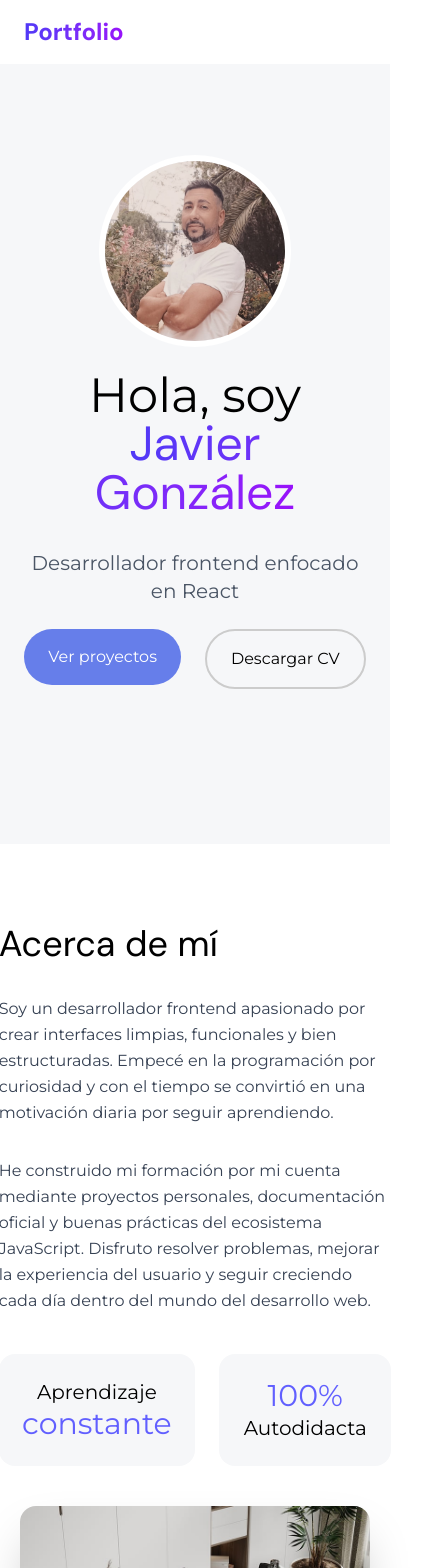
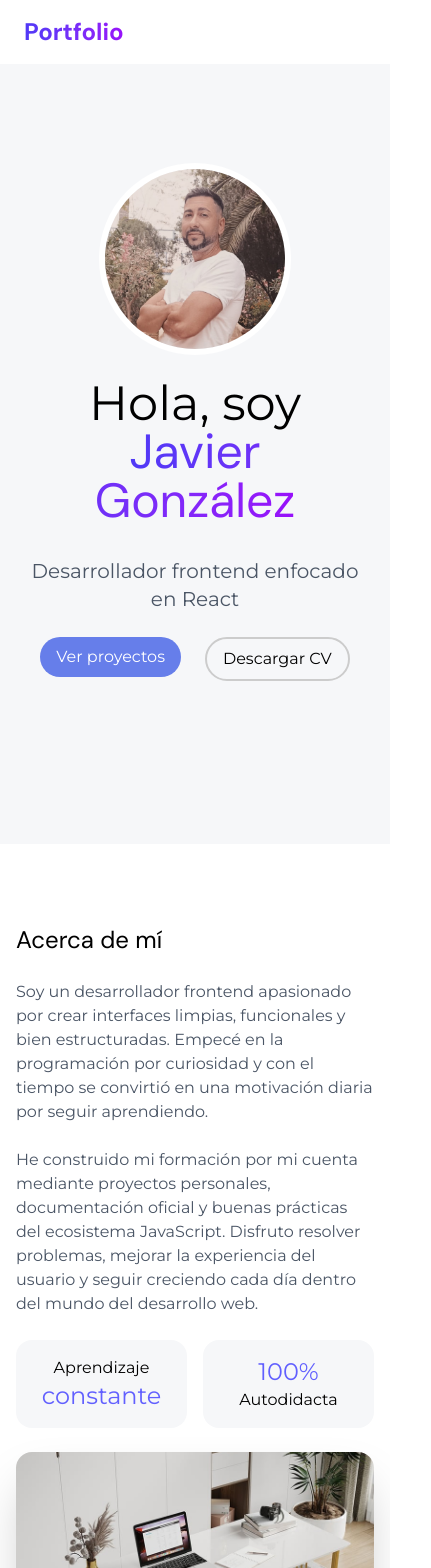
Before and after one commit to JaviFrost8/portfoliov2, a Next.js app: page / in a window 390 px wide. Shown: the top 1568 px of the page, 431 px wide, since content can reach past the window. Built offline with nearby package versions, Linux system fonts and the light colour scheme.

Commit message:
fix: Responsive corregido

```diff
--- a/app/components/Acerca.tsx
+++ b/app/components/Acerca.tsx
@@ -5,46 +5,48 @@ export const Acerca = () => {
   return (
     <section
       id="acerca"
-      className="flex py-20 min-h-[80vh] items-center justify-center"
+      className="flex w-full overflow-hidden py-20 min-h-[80vh] items-center justify-center"
     >
-      <div className="flex flex-col items-center lg:flex-row md:mt-20 gap-10 px-10 md:px-20 lg:px-56">
-        <div className="flex flex-col justify-center lg:w-1/2">
-          <h1 className="font-dm-sans mb-8 text-4xl md:text-7xl">
+      <div className="flex flex-col xl:flex-row px-4 xl:px-48">
+        <div className="flex flex-col justify-center xl:w-1/2 md:p-10">
+          <h1 className="font-dm-sans text-2xl md:text-4xl xl:text-7xl lg:mb-8 pb-6">
             Acerca de mí
           </h1>
-          <p className="font-montserrat leading-relaxed md:text-xl text-gray-700 mb-8">
+          <p className="font-montserrat mb-6 text-gray-600 md:text-2xl">
             Soy un desarrollador frontend apasionado por crear interfaces
             limpias, funcionales y bien estructuradas. Empecé en la programación
             por curiosidad y con el tiempo se convirtió en una motivación diaria
             por seguir aprendiendo.
           </p>
-          <p className="font-montserrat leading-relaxed md:text-xl text-gray-700">
+          <p className="font-montserrat text-gray-600 md:text-2xl">
             He construido mi formación por mi cuenta mediante proyectos
             personales, documentación oficial y buenas prácticas del ecosistema
             JavaScript. Disfruto resolver problemas, mejorar la experiencia del
             usuario y seguir creciendo cada día dentro del mundo del desarrollo
             web.
           </p>
-          <div className="flex w-full gap-6 md:gap-14 mt-10">
-            <div className="flex flex-col items-center justify-center w-1/2 p-6 md:p-10 bg-[#F6F7F9] rounded-2xl">
-              <p className="font-montserrat text-xl">Aprendizaje</p>
-              <p className="font-montserrat text-3xl  text-indigo-500">
+          <div className="flex justify-center items-center my-6 gap-4 md:mt-10">
+            <div className="flex flex-col justify-center items-center p-4 lg:py-10 bg-[#F6F7F9] rounded-2xl w-1/2">
+              <p className="font-montserrat md:text-xl">Aprendizaje</p>
+              <p className="font-montserrat text-2xl md:text-3xl text-indigo-500">
                 constante
               </p>
             </div>
-            <div className="flex flex-col items-center justify-center w-1/2 p-6 md:p-10 bg-[#F6F7F9] rounded-2xl">
-              <p className="font-montserrat text-3xl text-indigo-500">100%</p>
-              <p className="font-montserrat text-xl">Autodidacta</p>
+            <div className="flex flex-col justify-center items-center p-4 lg:py-10 bg-[#F6F7F9] rounded-2xl w-1/2">
+              <p className="font-montserrat text-2xl md:text-3xl text-indigo-500">
+                100%
+              </p>
+              <p className="font-montserrat md:text-xl">Autodidacta</p>
             </div>
           </div>
         </div>
-        <div className="flex justify-center md:w-1/2">
+        <div className="flex justify-center items-center xl:w-1/2">
           <Image
             src="/escritorio.jpg"
             alt="escritorio"
             width="600"
             height="600"
-            className="rounded-2xl w-full max-h-[350px] md:max-h-[600px] object-cover shadow-2xl "
+            className="rounded-2xl w-full max-h-[350px] md:max-h-[450px] lg:max-h-[600px] md:object-top object-cover shadow-2xl"
           />
         </div>
       </div>
--- a/app/components/Inicio.tsx
+++ b/app/components/Inicio.tsx
@@ -1,5 +1,4 @@
 import Image from 'next/image';
-import React from 'react';
 
 export const Inicio = () => {
   return (
@@ -28,13 +27,13 @@ export const Inicio = () => {
         Desarrollador frontend enfocado en React
       </p>
 
-      <div className="flex gap-6 md:gap-10 mt-6 md:mt-10 font-montserrat">
+      <div className="flex sm:flex-row md:flex-row gap-6 md:gap-10 mt-6 md:mt-10 font-montserrat">
         <a href="#proyectos">
-          <button className="px-6 py-4 bg-[#667EEA] text-white rounded-4xl cursor-pointer hover:bg-[#667EEA]/80 hover:shadow-lg transition-all duration-300">
+          <button className="px-4 py-2 md:px-6 md:py-4 bg-[#667EEA] text-white rounded-4xl cursor-pointer hover:bg-[#667EEA]/80 hover:shadow-lg transition-all duration-300">
             Ver proyectos
           </button>
         </a>
-        <button className="px-6 py-4 rounded-4xl cursor-pointer border-2 border-[#ccc] hover:border-[#667EEA] hover:text-[#667EEA] transition-all duration-300">
+        <button className="px-4 py-2 md:px-6 md:py-4 rounded-4xl cursor-pointer border-2 border-[#ccc] hover:border-[#667EEA] hover:text-[#667EEA] transition-all duration-300">
           Descargar CV
         </button>
       </div>
--- a/app/globals.css
+++ b/app/globals.css
@@ -21,3 +21,10 @@
 html {
   scroll-behavior: smooth;
 }
+
+html,
+body {
+  width: 100%;
+  max-width: 100%;
+  overflow-x: hidden;
+}
--- a/app/layout.tsx
+++ b/app/layout.tsx
@@ -29,6 +29,9 @@ export default function RootLayout({
 }>) {
   return (
     <html lang="es">
+      <head>
+        <meta name="viewport" content="width=device-width, initial-scale=1" />
+      </head>
       <body
         className={`${publicSans.variable} ${dmSans.variable} ${montserrat.variable} antialiased`}
       >
```
